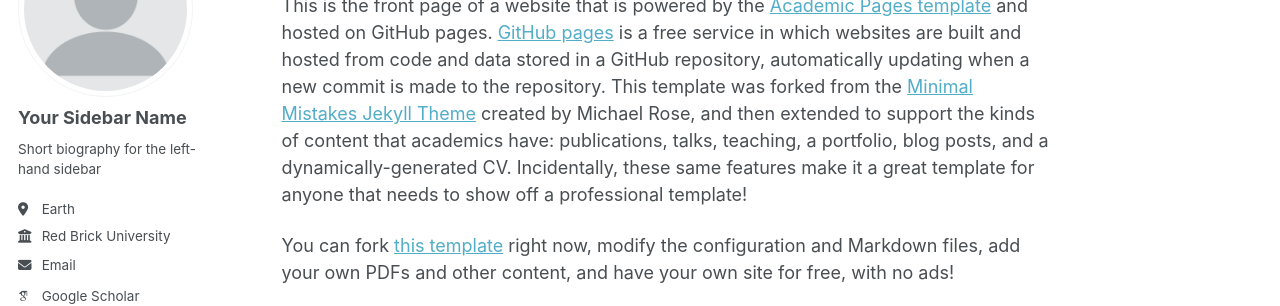
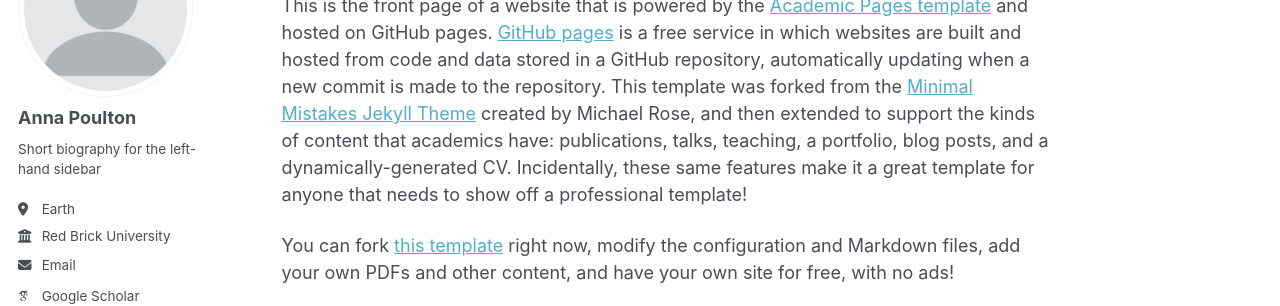
Before and after one commit to anpoulto/anpoulto.github.io, a Jekyll site: the page built from _pages/about.md, in a window 1280 px wide. Shown: the part 177-483 px from the top of the page. Built offline with Jekyll 4.4.1, drawn with Linux system fonts in a browser that asks for light colours; some web fonts are replaced; a script that is not in the unit is left out.

Commit message:
Update _config.yml

```diff
--- a/_config.yml
+++ b/_config.yml
@@ -24,7 +24,7 @@ repository               : "academicpages/academicpages.github.io"
 author:
   # Biographic information
   avatar           : "profile.png"
-  name             : "Your Sidebar Name"
+  name             : "Anna Poulton"
   pronouns         : # example: "she/her"
   bio              : "Short biography for the left-hand sidebar"
   location         : "Earth"
```
